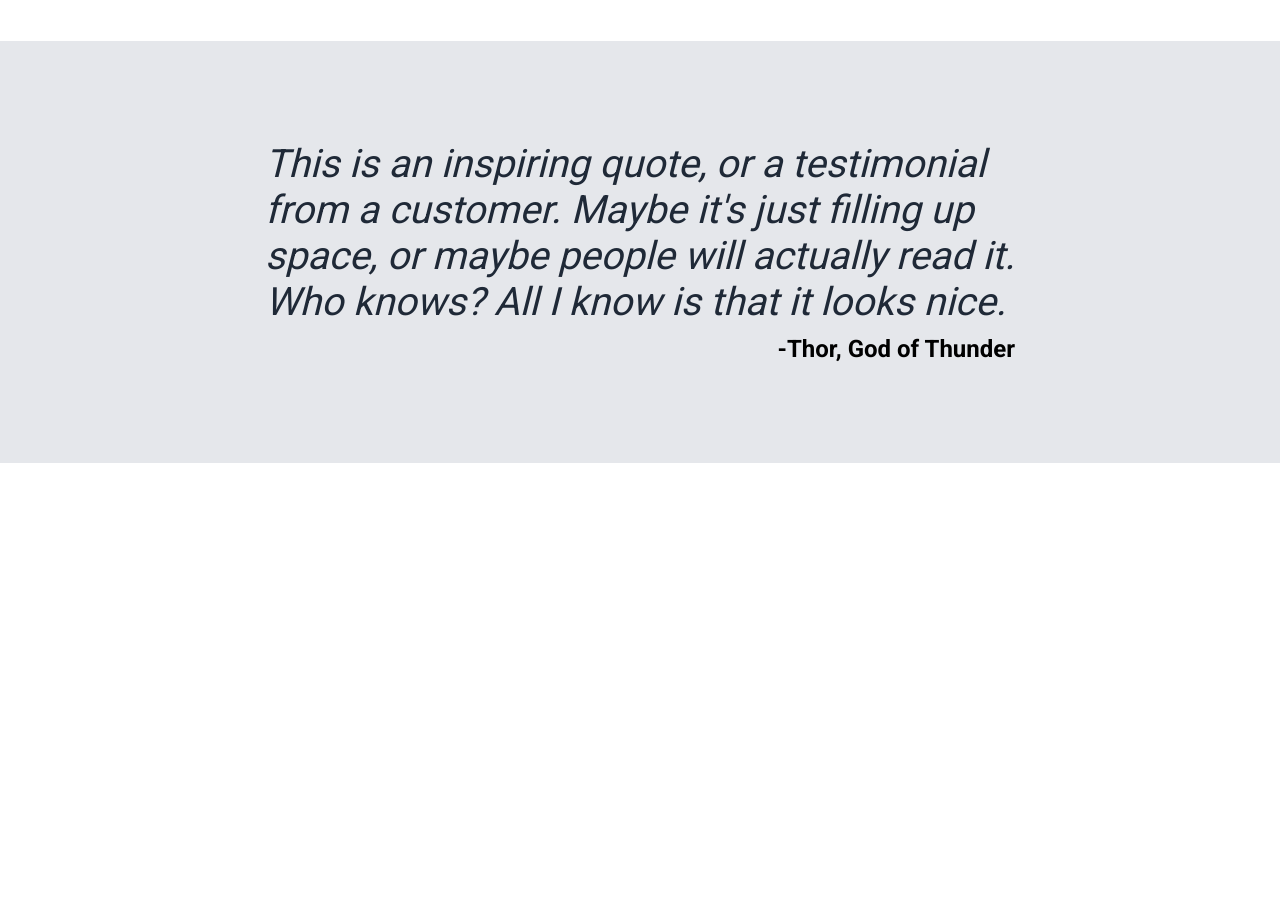
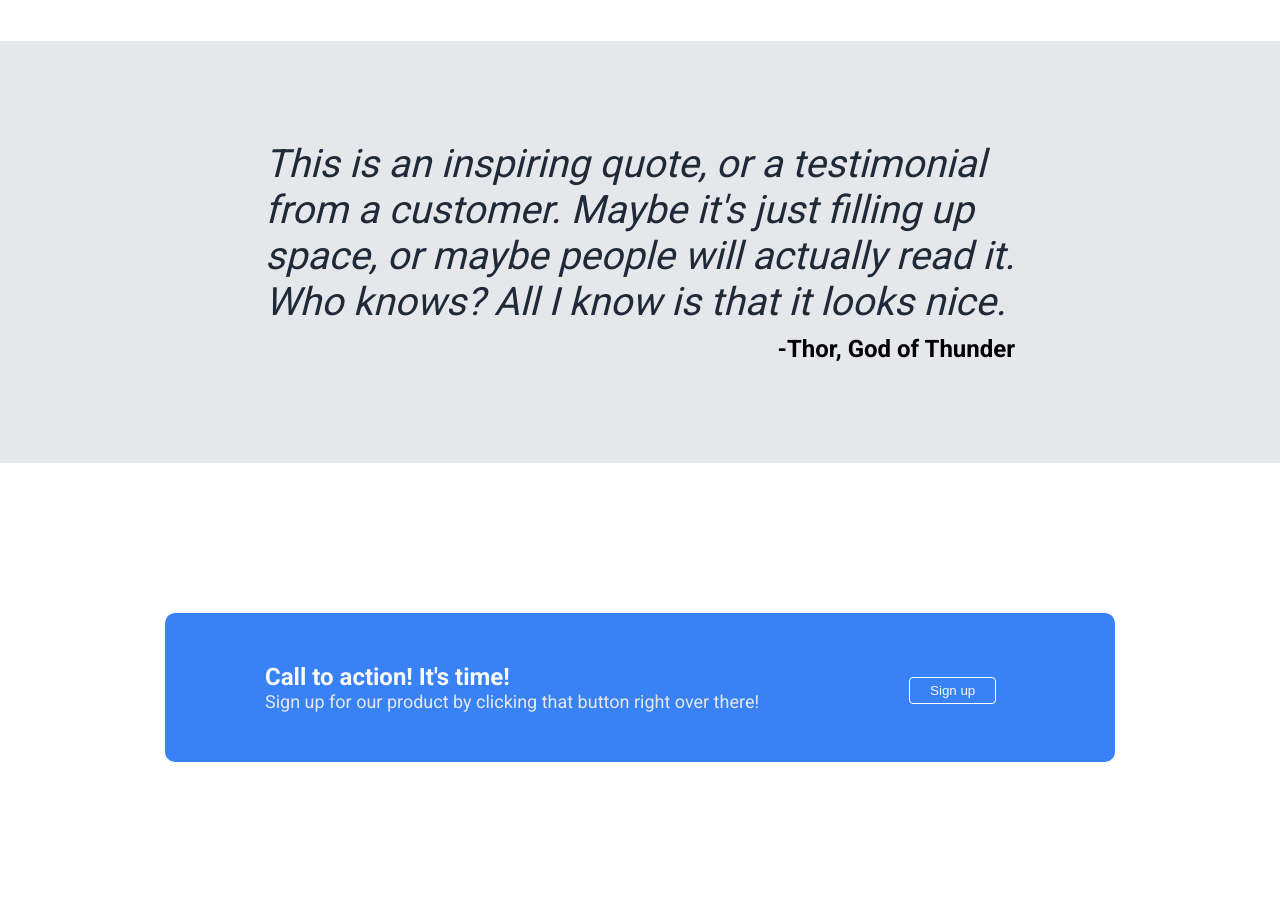
Before and after one commit to jordux/design-practice-1, a plain HTML site: page index.html in a window 1280 px wide. Shown: the part 861-1773 px from the top of the page. Before the commit the page ends 1324 px from the top, so only its background shows below. Drawn offline with Linux system fonts and the light colour scheme.

Commit message:
add footer, website complete

```diff
--- a/index.html
+++ b/index.html
@@ -79,7 +79,20 @@
     </div>
 </div>
 
+<div class="footer-center">
+    <div class="footer">
+        <div class="footer-text">
+            <div>Call to action! It's time!</div>
+            <div class="subtext">Sign up for our product by clicking that button right over there!</div>
+        </div>
 
+        <button class="button-mod">
+            Sign up
+        </button>
+
+    </div>
+
+</div>
 
 
 </body>
--- a/styles.css
+++ b/styles.css
@@ -138,5 +138,39 @@ button {
     justify-content: flex-end;
     font-size: 24px;
     margin-top: 10px;
+}
+
+.footer-center {
+    display: flex;
+    justify-content: space-evenly;
+    padding: 150px;
+}
+
+.footer {
+    display: flex;
+    justify-content: center;
+    background-color: #3882f6;
+    width: 750px;
+    padding: 50px 100px;
+    border-style: none;
+    border-radius: 10px;
+}
+
+.footer-text {
+    display: flex;
+    flex-direction: column;
+    color: #f9faf8;
+    font-size: 24px;
+    font-weight: 800;
+}
+
+.button-mod {
+    display: flex;
+    align-self: center;
+    margin-left: 150px;
+    border-width: 1px;
+    border-style: solid;
+    border-color: white;
+
 
 }
```
